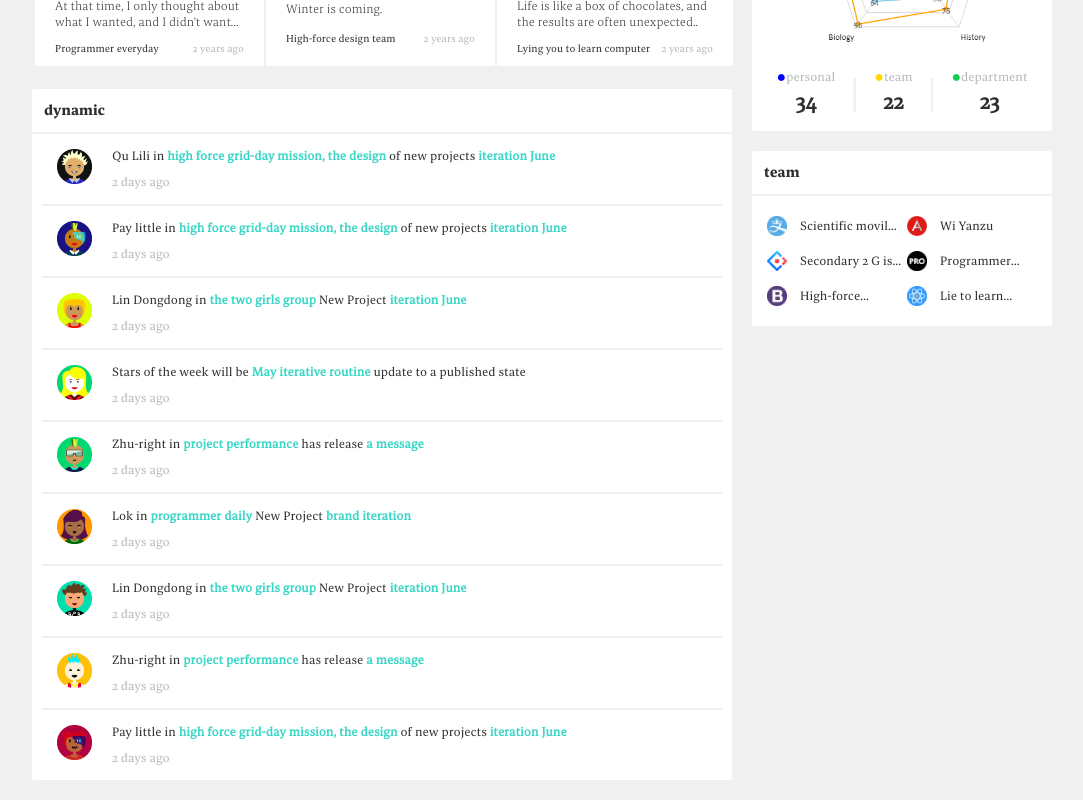
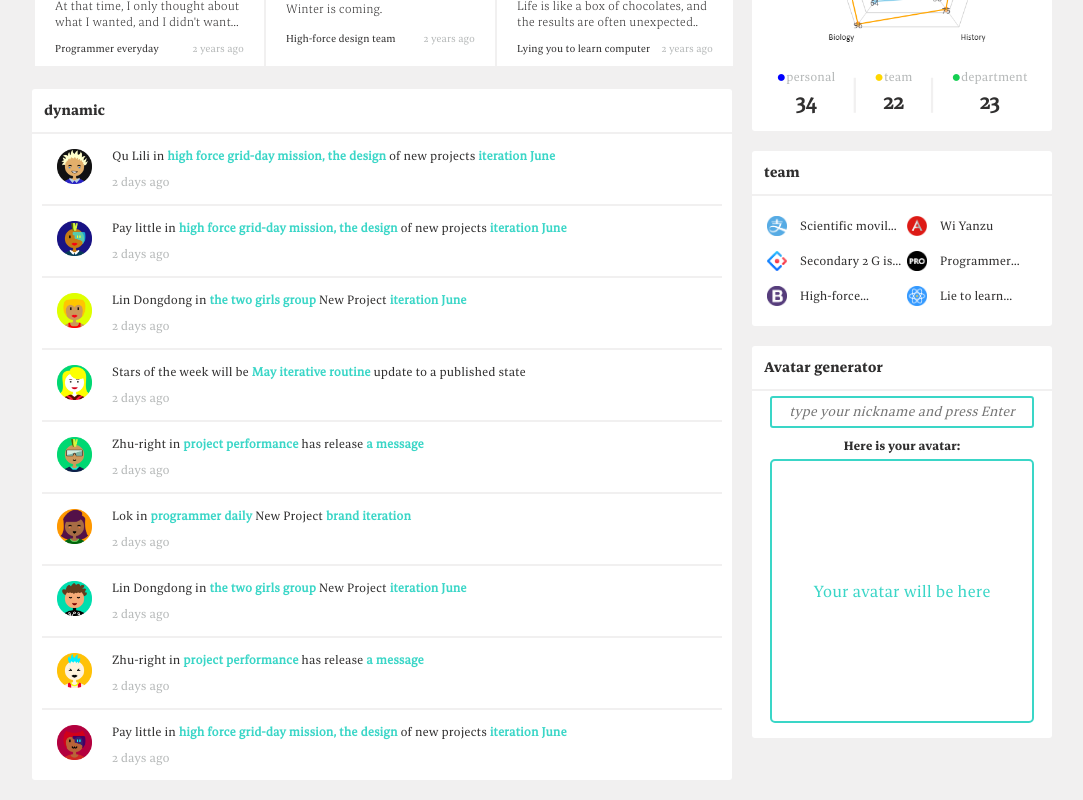
Before and after one commit to peurman/UI-replication-angular, an Angular app: page / in a window 1280 px wide. Shown: the part 374-1174 px from the top of the page, without its empty margins (98-1181 px from the left). Built offline with nearby package versions, Linux system fonts and the light colour scheme.

Commit message:
adding new component

```diff
--- a/src/app/app.component.html
+++ b/src/app/app.component.html
@@ -13,6 +13,7 @@
     <div class="rightColumn">
       <app-radar-chart style="width: 100%"></app-radar-chart>
       <app-team-box style="width: 100%"></app-team-box>
+      <app-avatar-generator style="width: 100%"></app-avatar-generator>
     </div>
   </div>
 </div>
--- a/src/app/app.module.ts
+++ b/src/app/app.module.ts
@@ -11,9 +11,10 @@ import { TeamCardComponent } from './team-card/team-card.component';
 import { OnGoingBoxComponent } from './on-going-box/on-going-box.component';
 import { OnGoingCardComponent } from './on-going-card/on-going-card.component';
 import { DynamicBoxComponent } from './dynamic-box/dynamic-box.component';
+import { AvatarGeneratorComponent } from './avatar-generator/avatar-generator.component';
 
 @NgModule({
-  declarations: [AppComponent, NavbarComponent, HeaderComponent, RadarChartComponent, TeamBoxComponent, TeamCardComponent, OnGoingBoxComponent, OnGoingCardComponent, DynamicBoxComponent],
+  declarations: [AppComponent, NavbarComponent, HeaderComponent, RadarChartComponent, TeamBoxComponent, TeamCardComponent, OnGoingBoxComponent, OnGoingCardComponent, DynamicBoxComponent, AvatarGeneratorComponent],
   imports: [BrowserModule, CommonModule],
   providers: [],
   bootstrap: [AppComponent],
--- /dev/null
+++ b/src/app/avatar-generator/avatar-generator.component.html
@@ -0,0 +1,11 @@
+<div class="radarChartContainer">
+  <p>Avatar generator</p>
+  <input type="text" placeholder="type your nickname and press Enter" (change)="handleChange($event)">
+  <label>Here is your avatar:</label>
+  <div *ngIf="finalPath !== ''">
+    <img [src]='finalPath' title="avatar image" alt="avatar image" />
+  </div>
+  <div *ngIf="finalPath === ''">
+    <label> Your avatar will be here</label>
+  </div>
+</div>
--- /dev/null
+++ b/src/app/avatar-generator/avatar-generator.component.scss
@@ -0,0 +1,44 @@
+@use '../../styles' as *;
+
+.radarChartContainer {
+  @include centerMeColumn;
+  border-radius: 3px;
+  background-color: $secondaryBkgColor;
+  p {
+    @include titleFormat;
+  }
+  input {
+    margin: 5px 0;
+    padding: 5px;
+    width: $avatarGenWidth;
+    border: 2px solid $specialColor;
+    border-radius: 3px;
+    font-family: 'BespokeSerif';
+    font-style: italic;
+    text-align: center;
+  }
+  label {
+    font-size: $secondaryTextSize;
+    font-family: 'BespokeSerif-Bold';
+    padding: 5px;
+    &:last-child {
+      font-size: $mainTextSize;
+      font-family: 'BespokeSerif';
+      text-align: center;
+      color: $specialColor;
+    }
+  }
+  div {
+    @include centerMeRow;
+    width: calc($avatarGenWidth + 10px);
+    height: calc($avatarGenWidth + 10px);
+    border-radius: 5px;
+    border: 2px solid $specialColor;
+    margin-bottom: 15px;
+    img {
+      padding: 10px;
+      width: 90%;
+      height: 90%;
+    }
+  }
+}
--- /dev/null
+++ b/src/app/avatar-generator/avatar-generator.component.ts
@@ -0,0 +1,14 @@
+import { Component } from '@angular/core';
+
+@Component({
+  selector: 'app-avatar-generator',
+  templateUrl: './avatar-generator.component.html',
+  styleUrls: ['./avatar-generator.component.scss']
+})
+export class AvatarGeneratorComponent {
+  finalPath : string = "";
+  handleChange(event:any){
+   if(event.target.value) this.finalPath= "https://api.multiavatar.com/"+event.target.value+".png";
+  }
+
+}
--- a/src/styles.scss
+++ b/src/styles.scss
@@ -16,26 +16,27 @@ $specialTextSize2: 21px;
 $minimalTextSize: 12px;
 $leftColumnWidth: 700px;
 $rightColumnWidth: 300px;
+$avatarGenWidth: 250px;
 $generalGap: 20px;
 
 @font-face {
-  font-family: "BespokeSerif-Bold";
-  src: url("./assets/fonts/BespokeSerif-Bold.woff2") format("woff2"),
-    url("./assets/fonts/BespokeSerif-Bold.woff") format("woff");
+  font-family: 'BespokeSerif-Bold';
+  src: url('./assets/fonts/BespokeSerif-Bold.woff2') format('woff2'),
+    url('./assets/fonts/BespokeSerif-Bold.woff') format('woff');
   font-weight: normal;
   font-style: normal;
 }
 @font-face {
-  font-family: "BespokeSerif-Light";
-  src: url("./assets/fonts/BespokeSerif-Light.woff2") format("woff2"),
-    url("./assets/fonts/BespokeSerif-Light.woff") format("woff");
+  font-family: 'BespokeSerif-Light';
+  src: url('./assets/fonts/BespokeSerif-Light.woff2') format('woff2'),
+    url('./assets/fonts/BespokeSerif-Light.woff') format('woff');
   font-weight: normal;
   font-style: normal;
 }
 @font-face {
-  font-family: "BespokeSerif";
-  src: url("./assets/fonts/BespokeSerif-Regular.woff2") format("woff2"),
-    url("./assets/fonts/BespokeSerif-Regular.woff") format("woff");
+  font-family: 'BespokeSerif';
+  src: url('./assets/fonts/BespokeSerif-Regular.woff2') format('woff2'),
+    url('./assets/fonts/BespokeSerif-Regular.woff') format('woff');
   font-weight: normal;
   font-style: normal;
 }
@@ -55,7 +56,7 @@ $generalGap: 20px;
   align-content: center;
 }
 @mixin titleFormat {
-  font-family: "BespokeSerif-Bold";
+  font-family: 'BespokeSerif-Bold';
   font-size: $titleTextSize;
   color: $mainFontColor;
   text-align: left;
@@ -69,5 +70,5 @@ body {
   margin: 0;
   background-color: $mainBkgColor;
   color: $mainFontColor;
-  font-family: "BespokeSerif";
+  font-family: 'BespokeSerif';
 }
```
Also changed, not shown: 1 other file (tests, documents, lock files or other folders).
